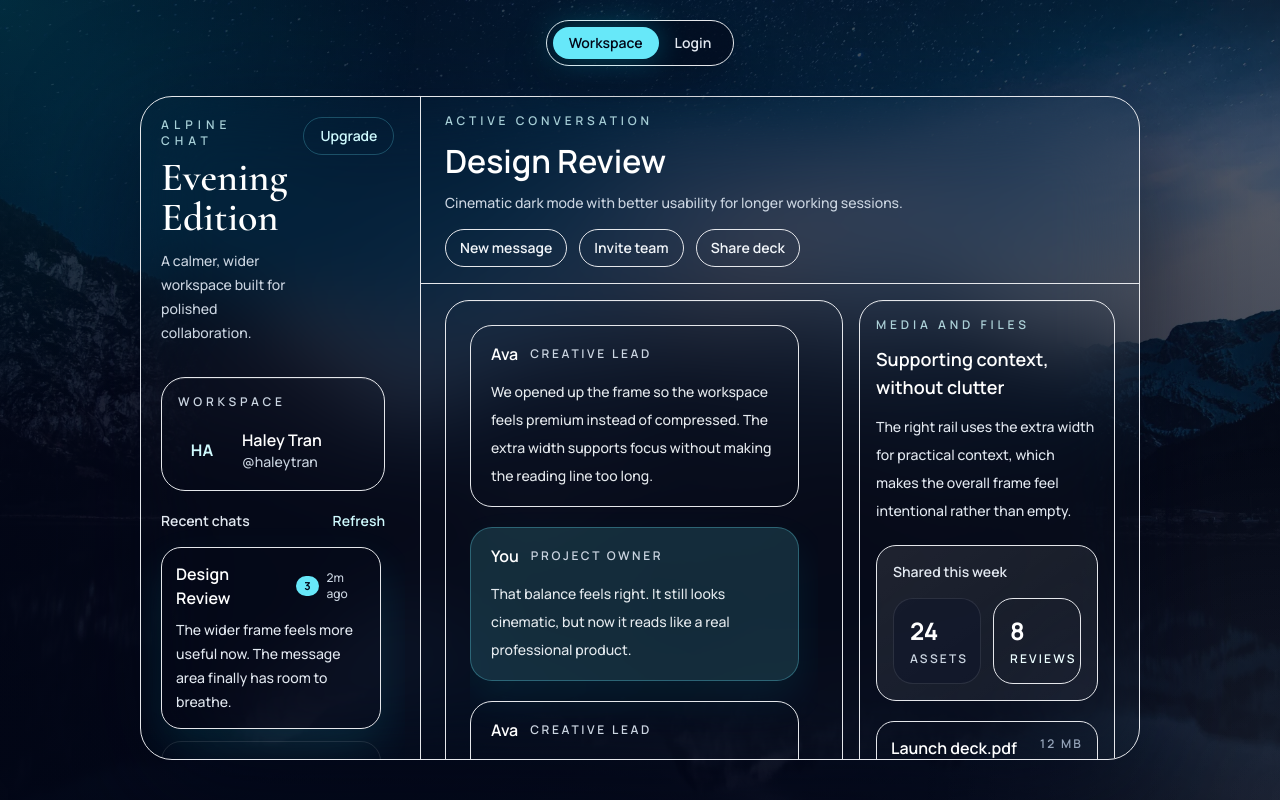
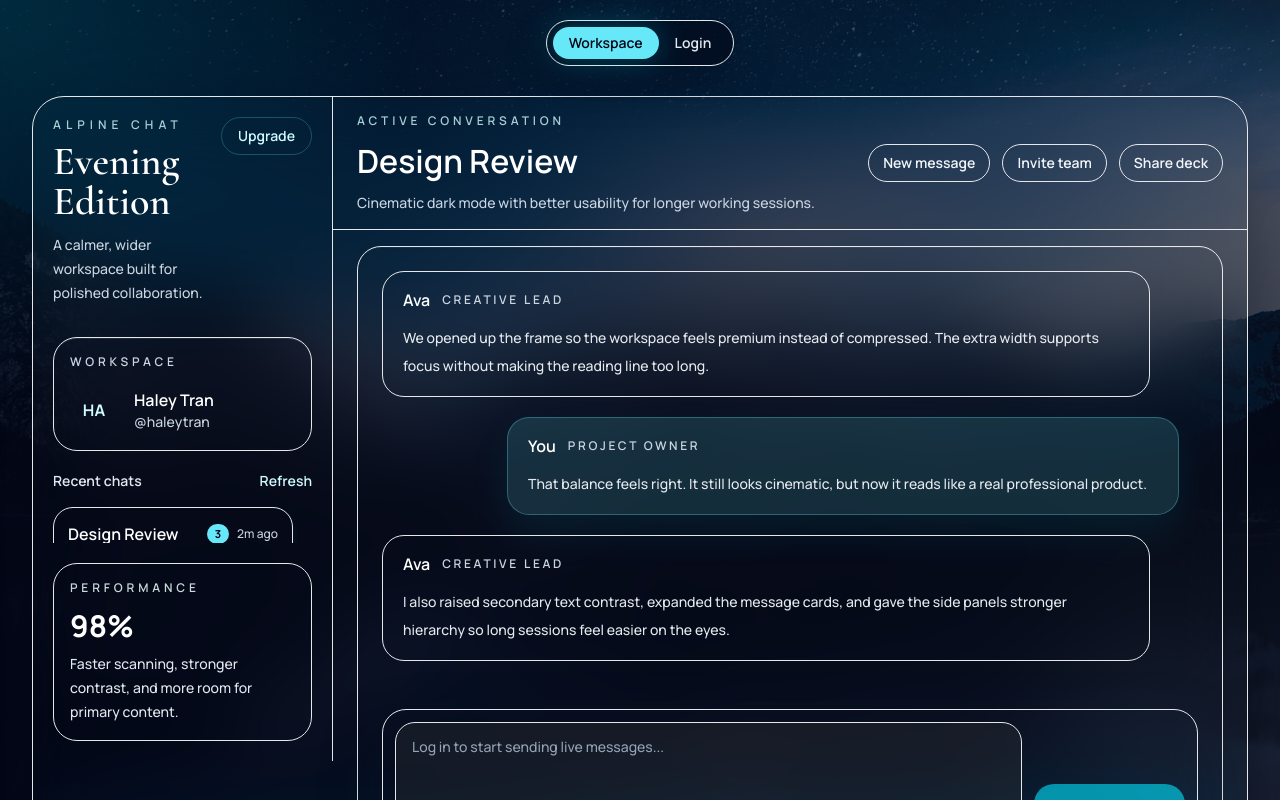
Before and after one commit to HaleyyT/FrensChatApp, a React (Vite) app in the folder frontend/: page / in a window 1280 px wide. Both pictures are taken after a click on the button "Workspace". Shown: the top 800 px of the page. Built offline with nearby package versions, Linux system fonts and the light colour scheme; no server answers.

Commit message:
Polish workspace layout and chat ordering

```diff
--- a/frontend/src/pages/home/home.jsx
+++ b/frontend/src/pages/home/home.jsx
@@ -78,6 +78,7 @@ function Home({ currentUser, onLogout, onSessionChange }) {
   const [isSendingMessage, setIsSendingMessage] = useState(false);
   const [sendError, setSendError] = useState("");
   const [unreadCounts, setUnreadCounts] = useState({});
+  const [conversationActivity, setConversationActivity] = useState({});
   const [typingUserIds, setTypingUserIds] = useState([]);
   const messageEndRef = useRef(null);
   const stopTypingTimeoutRef = useRef(null);
@@ -127,6 +128,7 @@ function Home({ currentUser, onLogout, onSessionChange }) {
     setDraftMessage("");
     setSendError("");
     setUnreadCounts({});
+    setConversationActivity({});
     setTypingUserIds([]);
 
     loadUsers({ showLoading: true });
@@ -196,6 +198,10 @@ function Home({ currentUser, onLogout, onSessionChange }) {
           ...currentCounts,
           [senderId]: (currentCounts[senderId] || 0) + 1,
         }));
+        setConversationActivity((currentActivity) => ({
+          ...currentActivity,
+          [senderId]: Date.now(),
+        }));
         return;
       }
 
@@ -207,6 +213,10 @@ function Home({ currentUser, onLogout, onSessionChange }) {
 
         return [...currentMessages, newMessage];
       });
+      setConversationActivity((currentActivity) => ({
+        ...currentActivity,
+        [senderId]: Date.now(),
+      }));
       setTypingUserIds((currentIds) => currentIds.filter((id) => id !== senderId));
     }
 
@@ -266,15 +276,36 @@ function Home({ currentUser, onLogout, onSessionChange }) {
   const selectedUserIsTyping = selectedUser ? typingUserIds.includes(selectedUser._id) : false;
   const sidebarItems = isPreviewMode
     ? conversations
-    : users.map((user) => ({
+    : users
+        .map((user) => ({
           id: user._id,
           name: user.fullName,
           preview: `@${user.username}`,
           time: "",
           active: user._id === selectedUserId,
           isOnline: onlineUserSet.has(user._id),
+          lastActivityAt: conversationActivity[user._id] || 0,
           unread: unreadCounts[user._id] || 0,
-      }));
+        }))
+        .sort((firstUser, secondUser) => {
+          if (firstUser.unread !== secondUser.unread) {
+            return secondUser.unread - firstUser.unread;
+          }
+
+          if (firstUser.lastActivityAt !== secondUser.lastActivityAt) {
+            return secondUser.lastActivityAt - firstUser.lastActivityAt;
+          }
+
+          if (firstUser.isOnline !== secondUser.isOnline) {
+            return firstUser.isOnline ? -1 : 1;
+          }
+
+          if (firstUser.active !== secondUser.active) {
+            return firstUser.active ? -1 : 1;
+          }
+
+          return firstUser.name.localeCompare(secondUser.name);
+        });
   const activeConversationTitle = isPreviewMode
     ? "Design Review"
     : selectedUser?.fullName || "Select a conversation";
@@ -329,6 +360,10 @@ function Home({ currentUser, onLogout, onSessionChange }) {
 
       // Add the saved message immediately so the chat feels responsive without waiting for a reload.
       setLiveMessages((currentMessages) => [...currentMessages, newMessage]);
+      setConversationActivity((currentActivity) => ({
+        ...currentActivity,
+        [selectedUserId]: Date.now(),
+      }));
       setDraftMessage("");
     } catch (error) {
       console.error("Error sending message", error);
@@ -373,8 +408,8 @@ function Home({ currentUser, onLogout, onSessionChange }) {
 
   return (
     <div className="min-h-screen w-full px-4 pb-6 pt-24 text-slate-100 sm:px-6 sm:pb-8 lg:px-8 lg:pb-10">
-      <div className="mx-auto flex h-[calc(100vh-8.5rem)] min-h-[640px] max-w-[1000px] overflow-hidden rounded-[32px] border border-white/14 bg-slate-950/48 shadow-[0_36px_120px_rgba(2,6,23,0.58)] backdrop-blur-2xl">
-        <aside className="hidden min-h-0 w-[280px] flex-col overflow-y-auto overscroll-contain border-r border-white/12 bg-slate-950/64 p-5 [scrollbar-gutter:stable] xl:flex">
+      <div className="mx-auto flex min-h-[calc(100vh-8.5rem)] max-w-[1360px] overflow-hidden rounded-[32px] border border-white/14 bg-slate-950/48 shadow-[0_36px_120px_rgba(2,6,23,0.58)] backdrop-blur-2xl">
+        <aside className="hidden max-h-[calc(100vh-8.5rem)] w-[300px] flex-col border-r border-white/12 bg-slate-950/64 p-5 xl:flex">
           <div className="mb-8 flex shrink-0 items-start justify-between gap-4">
             <div>
               <p className="text-xs font-semibold uppercase tracking-[0.42em] text-cyan-100/80">
@@ -429,7 +464,7 @@ function Home({ currentUser, onLogout, onSessionChange }) {
             </button>
           </div>
 
-          <div className="shrink-0 space-y-3 pr-1">
+          <div className="max-h-[48vh] space-y-3 overflow-y-auto overscroll-contain pr-1 [scrollbar-gutter:stable]">
             {isLoadingUsers && !isPreviewMode ? (
               <div className="rounded-[20px] border border-white/10 bg-white/6 p-4 text-sm font-medium text-slate-300">
                 Loading conversations...
@@ -492,8 +527,8 @@ function Home({ currentUser, onLogout, onSessionChange }) {
           </div>
         </aside>
 
-        <section className="flex min-h-0 flex-1 flex-col bg-gradient-to-b from-slate-950/32 via-slate-950/20 to-slate-950/42">
-          <header className="flex shrink-0 flex-wrap items-center justify-between gap-4 border-b border-white/12 px-4 py-4 sm:px-6">
+        <section className="flex min-h-[calc(100vh-8.5rem)] flex-1 flex-col bg-gradient-to-b from-slate-950/32 via-slate-950/20 to-slate-950/42">
+          <header className="flex flex-wrap items-center justify-between gap-4 border-b border-white/12 px-4 py-4 sm:px-6">
             <div>
               <p className="text-xs font-semibold uppercase tracking-[0.32em] text-cyan-100/80">
                 Active conversation
@@ -523,8 +558,8 @@ function Home({ currentUser, onLogout, onSessionChange }) {
             </div>
           </header>
 
-          <div className="grid min-h-0 flex-1 gap-4 px-4 py-4 sm:px-5 xl:grid-cols-[minmax(0,1.2fr)_256px] xl:px-6">
-            <div className="flex min-h-0 flex-col rounded-[24px] border border-white/12 bg-slate-950/42 p-4 shadow-[inset_0_1px_0_rgba(255,255,255,0.06)] sm:p-5 lg:p-6">
+          <div className="grid flex-1 gap-4 px-4 py-4 sm:px-5 2xl:grid-cols-[minmax(0,1fr)_300px] xl:px-6">
+            <div className="flex min-h-[400px] flex-col rounded-[24px] border border-white/12 bg-slate-950/42 p-4 shadow-[inset_0_1px_0_rgba(255,255,255,0.06)] sm:p-5 lg:p-6">
               <div className="mb-6 flex items-center justify-between gap-4 xl:hidden">
                 <div className="flex items-center gap-4">
                   <div className="flex h-12 w-12 items-center justify-center rounded-2xl bg-cyan-300/20 text-sm font-bold text-cyan-50">
@@ -540,7 +575,7 @@ function Home({ currentUser, onLogout, onSessionChange }) {
                 </span>
               </div>
 
-              <div className="min-h-0 flex-1 space-y-5 overflow-y-auto overscroll-contain pr-1 [scrollbar-gutter:stable]">
+              <div className="max-h-[54vh] min-h-[280px] space-y-5 overflow-y-auto overscroll-contain pr-1 [scrollbar-gutter:stable]">
                 {isLoadingMessages && !isPreviewMode ? (
                   <div className="rounded-[22px] border border-white/12 bg-white/7 px-4 py-4 text-sm font-medium text-slate-300">
                     Loading messages...
```
Lines whose indentation alone changed are shown as unchanged.
